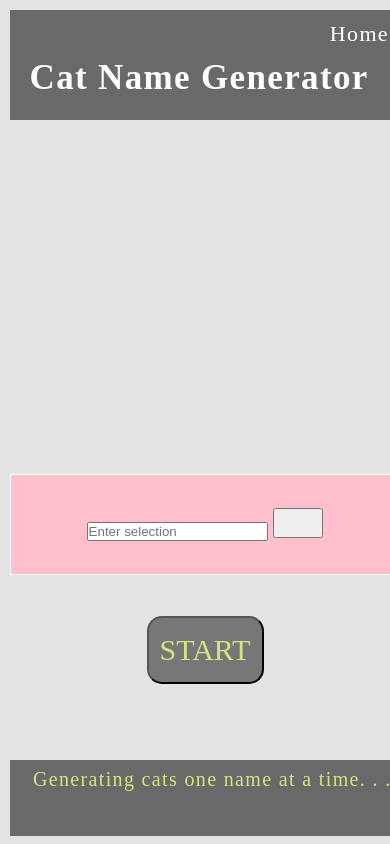
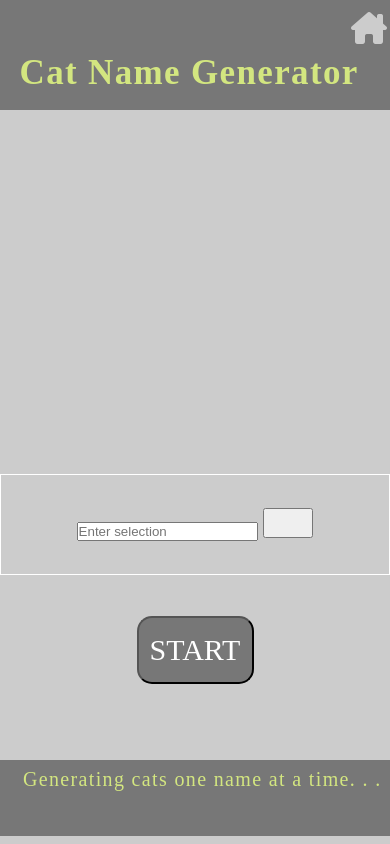
Before and after one commit to mkociscak/Cat-Name-Generator_JS, a plain HTML site: page html/test.html in a window 390 px wide. Shown: the top 844 px of the page. Drawn offline with Linux system fonts and the light colour scheme; a web font is replaced by a local one.

Commit message:
small changes to mobile layout

```diff
--- a/css/test.css
+++ b/css/test.css
@@ -8,19 +8,19 @@ html {
   font-size: 16px;
   font-family:'Franklin Gothic Medium', 'Arial Narrow', Arial, sans-serif;
   letter-spacing: 1.35px;
-  color: #fff;
+  color: black;
+  background-color: white;
 }
 
 body {
   min-height: 100vh;
-  background-color: rgb(204, 204, 204,0.55);
+  background-color: rgb(204, 204, 204);
   /*background-image: url("../catborder.jpg");*/
   background-size: cover;
   background-blend-mode: overlay;
   width: 100%;
   max-width: 500px;
   margin: 0 auto;
-  padding: 10px;
 }
 
 .wrapper {
@@ -33,36 +33,33 @@ header {
   height: 13vh;
   max-width: 500px;
   width: 100vw;
-  background-color: #696969;
+  background-color: #777777;
 }
 
 .headerContainer {
-  height: 13vh;
+  height: 14vh;
   max-width: 500px;
   width: 100vw;
 }
 
 .logo {
   position: relative;
-  top:20%;
+  top:18%;
   left: 5%;
+  margin-bottom: 3%;
   font-size: 35px;
   font-weight: bold;
   font-family: "Allerta stencil";
+  color: rgb(211, 230, 128);
 }
 
-.headerContainer a {
+.fa-house-chimney{
   position: relative;
   top:10%;
-  left: 82%;
-  font-size: 22px;
-  color: black;
-  text-decoration: none;
-  font-family: 'Darker Grotesque';
-}
-
-.headerContainer a:hover a.active{
-  color:rgb(241, 243, 119);
+  left: 90%;
+  font-size: 28;
+  line-height: 1;
+  color: rgb(204, 204, 204);
 }
 
 .startContainer {
@@ -85,13 +82,13 @@ header {
   font-size: 30px;
   font-family: "Allerta stencil";
   text-decoration: none;
-  color: rgb(211, 230, 128);
+  color: white;
   background-color: #777777;
 }
 
 .startButton:hover {
   cursor: pointer;
-  color:white;
+  color:rgb(211, 230, 128);
 }
 
 a:link, a:visited {
@@ -112,7 +109,7 @@ a:link, a:visited {
   font-family: "Allerta stencil";
   text-align: right;
   color: rgb(211, 230, 128);
-  background-color: #696969;
+  background-color: #777777;
 }
 
 /* -------------MAIN-------------- */
@@ -126,7 +123,7 @@ main {
   justify-content: center;
   align-items: center;
   overflow: auto;
-  background: pink;
+  background: rgb(204, 204, 204);
   border: 1px solid #fff;
   padding: 20px;
   margin-top: 10px;
--- a/html/test.html
+++ b/html/test.html
@@ -7,17 +7,20 @@
 <title>Cat Name Generator</title>
 
 <link rel="stylesheet"  href="../css/test.css">
+<link rel="stylesheet" href="https://use.fontawesome.com/releases/v5.12.1/css/all.css" crossorigin="anonymous">
 <link rel='stylesheet' href='https://fonts.googleapis.com/css?family=Allerta Stencil' >
 <link rel='stylesheet' href='https://fonts.googleapis.com/css?family=Darker Grotesque' >
 
 <script src="../js/script.js" type="module"></script>
+<script src="https://kit.fontawesome.com/b833adae71.js" crossorigin="anonymous"></script>
 </head>
 
 <body>
 <div class="wrapper">
 <header>
     <div class="headerContainer">
-        <a href="index.html">Home</a>
+        <a href="index.html"><i class="fa-solid fa-house-chimney fa-2x" aria-label="Home"></i></a>
+
         <div class="logo">Cat Name Generator</div>
     </div>
 </header>
```
